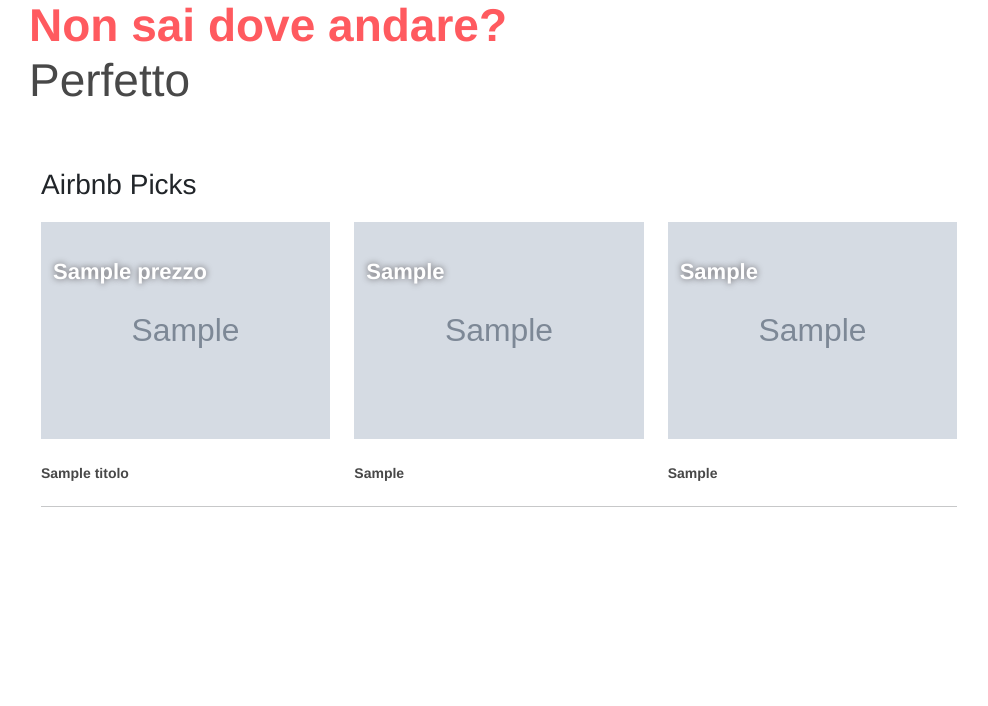
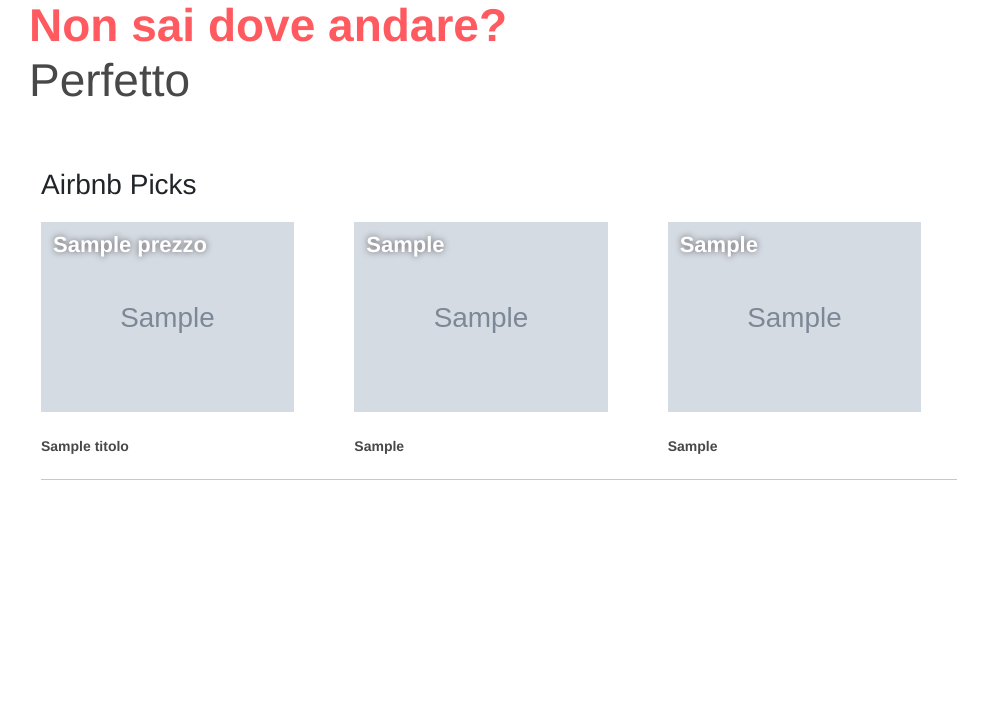
Before and after one commit to giuseppe-gio/Flask-Airbnb-Clone, a Flask app: template templates/index.html in a window 1280 px wide. Shown: the part 132-838 px from the top of the page, without its empty margins (141-1129 px from the left). Run offline with Flask 3, Linux system fonts and the light colour scheme; the template is opened without the code that fills it: most values are stand-ins (such as "Sample title", 1, 10 or a date in 2020); grey boxes marked "Sample" are stand-in pictures.

Commit message:
Update main.css

```diff
--- a/static/css/main.css
+++ b/static/css/main.css
@@ -19,6 +19,7 @@
 	}
 
 .description{
+        float : left;
 		margin: 180px 0 0 0;
 		color: #484848;
 
@@ -29,6 +30,7 @@
 }
 
 .price-stamp{
+        padding-top:0px;
 		margin: -180px 0 0 12px;
 		color: #fff;
 		font-weight: 900;
@@ -39,3 +41,8 @@
 margin-bottom:20px;
 
 }
+.img-fluid{
+max-height:190px;
+max-width: 290px
+
+}
```
